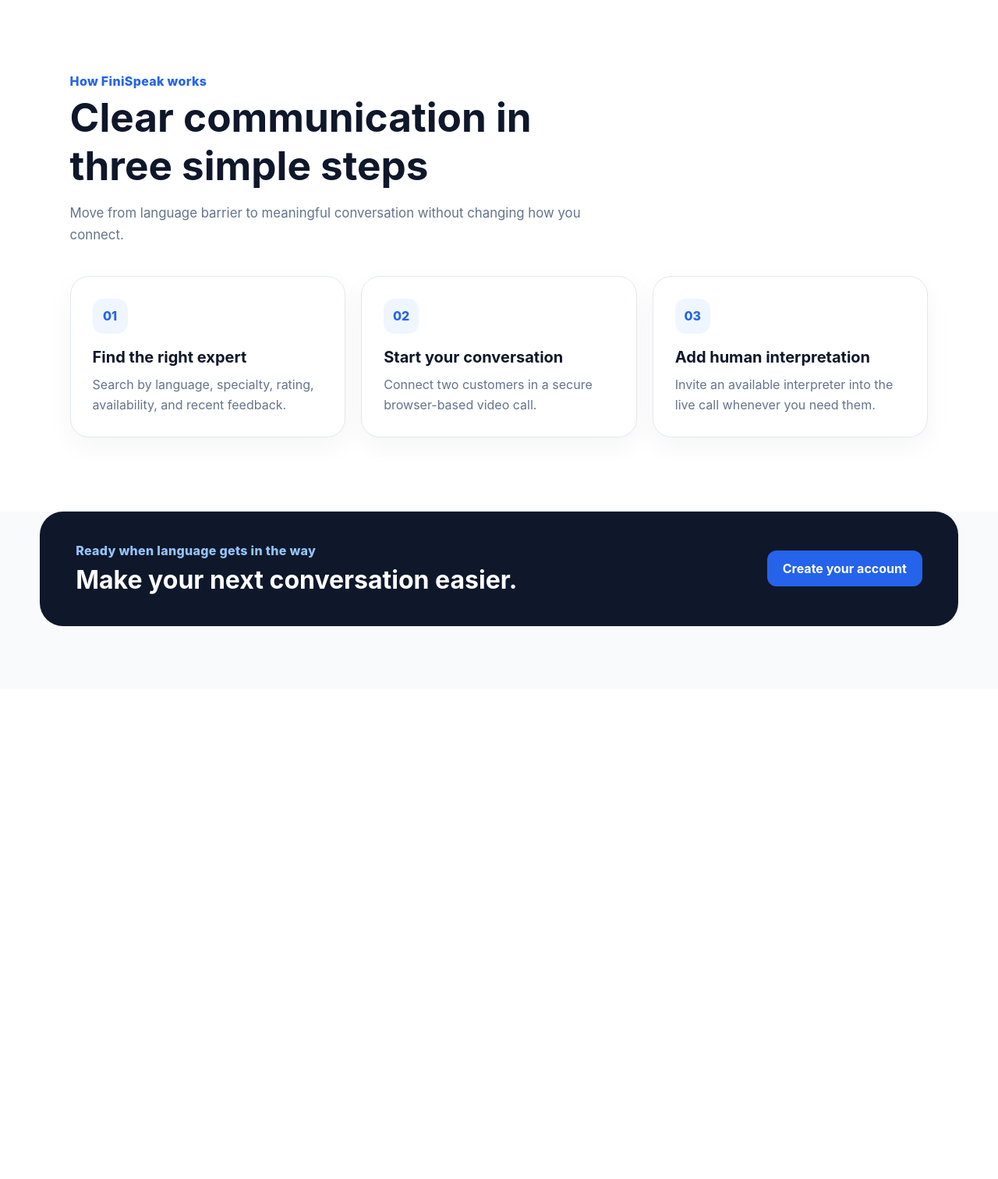
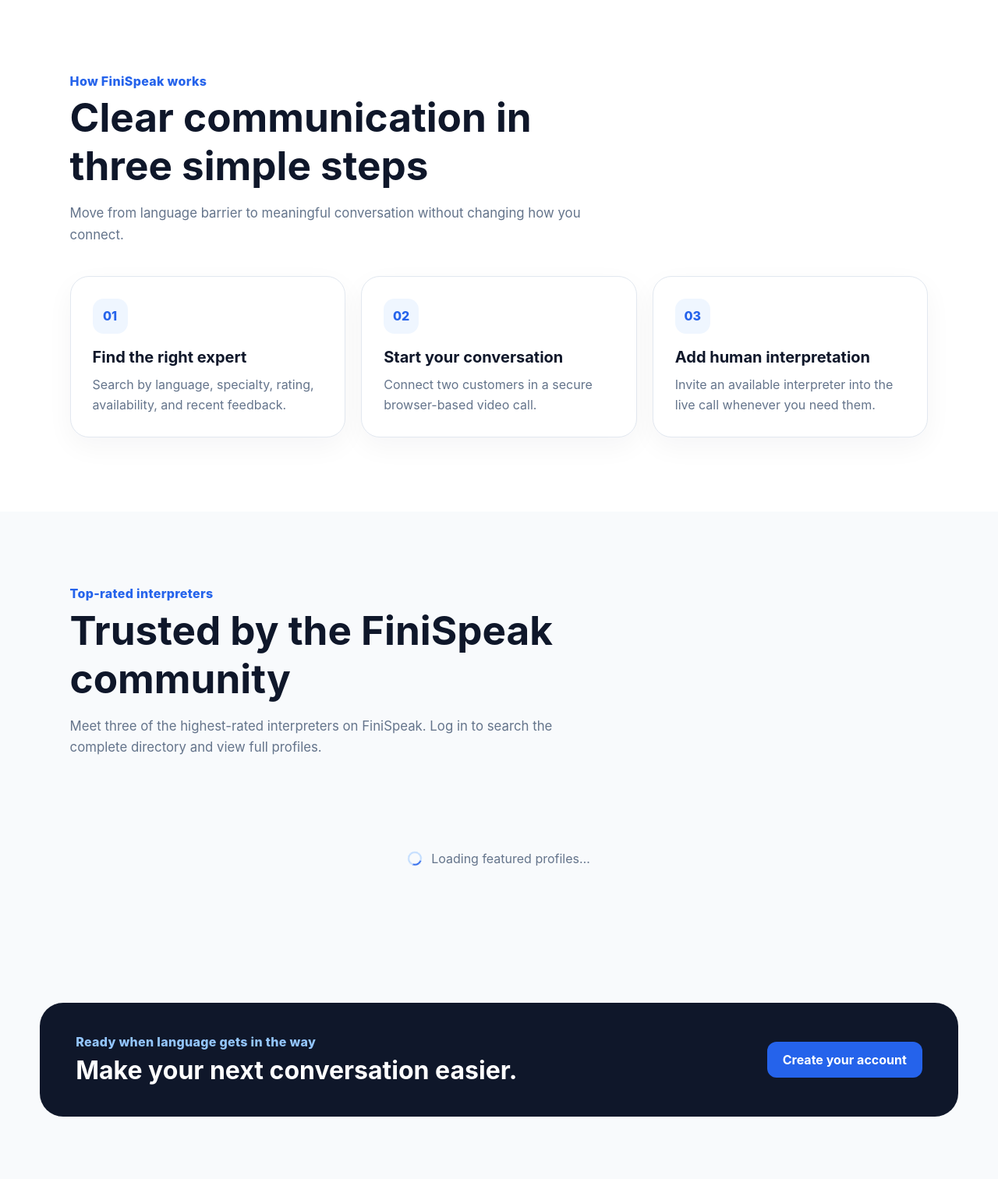
Before and after one commit to trueblood/FiniSpeak, a Flask app: page / in a window 1280 px wide. Shown: the part 1009-2521 px from the top of the page at 78% size. Before the commit the page ends 1812 px from the top, so only its background shows below. Run offline with Flask 3, Linux system fonts and the light colour scheme; some libraries are stand-ins or nearby versions.

Commit message:
updates to profile

```diff
--- a/app.py
+++ b/app.py
@@ -37,7 +37,6 @@ def create_app():
             "measurementId": "FIREBASE_MEASUREMENT_ID",
         }
         config = {client_key: os.getenv(env_key, "") for client_key, env_key in keys.items()}
-        config["storageEnabled"] = os.getenv("FIREBASE_STORAGE_ENABLED", "false").lower() == "true"
         required = ("apiKey", "authDomain", "projectId", "appId")
         if any(not config[k] for k in required):
             return jsonify({"error": "Firebase web configuration is incomplete", "config": config}), 503
--- a/routes/translators.py
+++ b/routes/translators.py
@@ -3,6 +3,29 @@ from flask import Blueprint, jsonify
 from services.firebase_service import get_db
 
 translators_bp = Blueprint("translators", __name__)
+
+PUBLIC_TRANSLATOR_FIELDS = {
+    "bio",
+    "dialects",
+    "displayName",
+    "languages",
+    "photoUrl",
+    "rating",
+    "ratingCount",
+    "specialties",
+    "verificationStatus",
+    "yearsExperience",
+}
+
+
+def _public_translator(doc):
+    data = doc.to_dict()
+    profile = {key: data[key] for key in PUBLIC_TRANSLATOR_FIELDS if key in data}
+    profile["availability"] = {
+        "availableNow": bool(data.get("availability", {}).get("availableNow", False))
+    }
+    profile["id"] = doc.id
+    return profile
 
 
 @translators_bp.get("/")
@@ -12,9 +35,7 @@ def get_translators():
         translators = []
 
         for doc in db.collection("translators").stream():
-            translator = doc.to_dict()
-            translator["id"] = doc.id
-            translators.append(translator)
+            translators.append(_public_translator(doc))
 
         return jsonify(translators)
     except RuntimeError as exc:
--- a/static/css/style.css
+++ b/static/css/style.css
@@ -62,6 +62,7 @@ code { background:#e2e8f0; padding:3px 6px; border-radius:6px; }
 .hero-interpreter strong,.hero-interpreter small { display:block; }.hero-interpreter small { color:#dbeafe; margin-top:3px; }
 .live-dot { width:12px; height:12px; border-radius:50%; background:#4ade80; box-shadow:0 0 0 7px rgba(74,222,128,.18); }
 .landing-section { padding:95px max(7%,calc((100vw - 1280px)/2)); background:#fff; }
+.landing-directory-section { padding:95px max(7%,calc((100vw - 1280px)/2)); background:#f8fafc; scroll-margin-top:24px; }
 .section-intro { max-width:690px; margin-bottom:38px; }.section-intro h2 { font-size:clamp(2rem,4vw,3.3rem); }.section-intro p { font-size:1.05rem; }
 .feature-grid { display:grid; grid-template-columns:repeat(3,minmax(0,1fr)); gap:20px; }
 .feature-card { padding:28px; border:1px solid var(--border); border-radius:24px; background:#fff; box-shadow:0 12px 35px rgba(15,23,42,.045); }
@@ -70,7 +71,7 @@ code { background:#e2e8f0; padding:3px 6px; border-radius:6px; }
 .landing-cta { margin:0 max(4%,calc((100vw - 1280px)/2)) 80px; padding:40px 46px; display:flex; align-items:center; justify-content:space-between; gap:28px; border-radius:30px; background:#0f172a; color:#fff; }
 .landing-cta h2 { margin:.45rem 0 0; }.landing-cta .eyebrow { color:#93c5fd; }
 @media (max-width:900px) { .landing-hero { grid-template-columns:1fr; padding-top:60px; }.hero-visual { min-height:420px; }.feature-grid { grid-template-columns:1fr; }.landing-cta { align-items:flex-start; flex-direction:column; } }
-@media (max-width:650px) { .site-header { align-items:flex-start; padding-top:12px; padding-bottom:12px; }.site-nav { flex-wrap:wrap; justify-content:flex-end; }.nav-link { padding:8px; font-size:.86rem; }.landing-hero { padding:50px 5%; gap:35px; }.landing-hero h1 { font-size:3.25rem; }.hero-visual { min-height:360px; }.hero-person > span { width:82px; height:82px; }.landing-section { padding:65px 5%; }.landing-cta { margin:0 5% 55px; padding:30px; } }
+@media (max-width:650px) { .site-header { align-items:flex-start; padding-top:12px; padding-bottom:12px; }.site-nav { flex-wrap:wrap; justify-content:flex-end; }.nav-link { padding:8px; font-size:.86rem; }.landing-hero { padding:50px 5%; gap:35px; }.landing-hero h1 { font-size:3.25rem; }.hero-visual { min-height:360px; }.hero-person > span { width:82px; height:82px; }.landing-section,.landing-directory-section { padding:65px 5%; }.landing-cta { margin:0 5% 55px; padding:30px; } }
 
 .transcript-card { max-width:1300px; margin:28px auto 0; background:#fff; border:1px solid var(--border); border-radius:20px; padding:22px; }
 .transcript-header { display:flex; align-items:center; justify-content:space-between; gap:16px; border-bottom:1px solid var(--border); padding-bottom:14px; }
@@ -176,6 +177,10 @@ button:disabled { cursor:wait; opacity:.72; }
 .directory-available input { width:auto; margin:0; accent-color:var(--primary); }
 .directory-results-heading { display:flex; justify-content:space-between; align-items:center; margin:22px 2px 12px; }.directory-results-heading p { margin:0; font-weight:700; }
 .interpreter-directory { display:grid; grid-template-columns:repeat(2,minmax(0,1fr)); gap:16px; }
+.featured-interpreter-grid { grid-template-columns:repeat(3,minmax(0,1fr)); }
+.featured-interpreter-card { cursor:default; }
+.featured-interpreter-card:hover { transform:none; border-color:var(--border); box-shadow:0 9px 28px rgba(15,23,42,.045); }
+.featured-profile-login { margin-top:14px; padding:0; }
 .directory-loading,.directory-empty { grid-column:1/-1; min-height:180px; display:flex; align-items:center; justify-content:center; gap:12px; color:var(--muted); }
 .directory-loading .button-spinner { border-color:#bfdbfe; border-top-color:var(--primary); }
 .interpreter-card { display:grid; grid-template-columns:auto minmax(0,1fr); gap:16px; width:100%; padding:22px; border:1px solid var(--border); border-radius:20px; background:#fff; color:var(--dark); text-align:left; box-shadow:0 9px 28px rgba(15,23,42,.045); cursor:pointer; transition:transform .18s ease,border-color .18s ease,box-shadow .18s ease; }
@@ -196,7 +201,7 @@ button:disabled { cursor:wait; opacity:.72; }
 .profile-detail-grid { display:grid; grid-template-columns:minmax(0,1fr) 300px; gap:34px; padding:36px; }.profile-main-content { display:grid; gap:36px; }.profile-main-content section { padding-bottom:34px; border-bottom:1px solid var(--border); }.profile-main-content section:last-child { border-bottom:0; padding-bottom:0; }.profile-main-content h2 { font-size:1.55rem; }
 .profile-facts { align-self:start; position:sticky; top:100px; box-shadow:none; }.profile-facts dl { margin:0; }.profile-facts dl div { padding:15px 0; border-bottom:1px solid var(--border); }.profile-facts dl div:last-child { border:0; }.profile-facts dt { color:var(--muted); font-size:.78rem; font-weight:800; text-transform:uppercase; letter-spacing:.04em; }.profile-facts dd { margin:6px 0 0; font-weight:700; line-height:1.45; }
 .reviews-heading { display:flex; justify-content:space-between; gap:20px; align-items:flex-start; }.review-summary { text-align:right; }.review-list { display:grid; gap:12px; margin-top:18px; }.review-card { padding:18px; border:1px solid var(--border); border-radius:16px; background:#f8fafc; }.review-card-header { display:flex; align-items:flex-start; justify-content:space-between; gap:12px; }.review-card strong,.review-card small { display:block; }.review-card small { color:var(--muted); margin-top:3px; }.review-card p { margin:12px 0 0; color:var(--dark); }
-@media (max-width:1000px) { .directory-filters { grid-template-columns:repeat(2,minmax(0,1fr)); }.interpreter-directory { grid-template-columns:1fr; }.profile-detail-grid { grid-template-columns:1fr; }.profile-facts { position:static; } }
+@media (max-width:1000px) { .directory-filters { grid-template-columns:repeat(2,minmax(0,1fr)); }.interpreter-directory,.featured-interpreter-grid { grid-template-columns:1fr; }.profile-detail-grid { grid-template-columns:1fr; }.profile-facts { position:static; } }
 @media (max-width:650px) { .directory-filters { grid-template-columns:1fr; }.profile-detail-hero { grid-template-columns:1fr; justify-items:start; padding:24px; }.profile-detail-grid { padding:24px; }.reviews-heading { flex-direction:column; }.review-summary { text-align:left; } }
 
 /* Database-backed interpreter taxonomy tags */
--- a/static/js/app.js
+++ b/static/js/app.js
@@ -29,8 +29,15 @@ const defaultTaxonomy = {
     dialects: ["Mexican Spanish", "Caribbean Spanish", "Castilian Spanish", "Latin American Spanish", "Brazilian Portuguese", "European Portuguese", "Modern Standard Arabic", "Egyptian Arabic", "Levantine Arabic", "Gulf Arabic", "Mandarin", "Cantonese"],
     specialties: ["Medical", "Education", "Legal", "Business", "Financial", "Government", "Social Services", "Mental Health", "Immigration", "Community", "Technical", "Conference"]
 };
+const profilePhotoTypes = {
+    "image/jpeg": "jpg",
+    "image/png": "png",
+    "image/webp": "webp"
+};
 
 async function boot() {
+    bindUI();
+    loadFeaturedProfiles();
     try {
         const response = await fetch("/api/firebase-config");
         const config = await response.json();
@@ -38,12 +45,10 @@ async function boot() {
         const firebaseApp = initializeApp(config);
         auth = getAuth(firebaseApp);
         db = getFirestore(firebaseApp);
-        storage = config.storageEnabled ? getStorage(firebaseApp) : null;
-        bindUI();
+        storage = config.storageBucket ? getStorage(firebaseApp) : null;
         onAuthStateChanged(auth, handleAuthState);
     } catch (error) {
         $("status").textContent = `${error.message}. Add the Firebase web values to .env.`;
-        bindUI();
     }
 }
 
@@ -108,14 +113,19 @@ function bindUI() {
     $("directoryRating").addEventListener("change", filterInterpreterDirectory);
     $("directorySort").addEventListener("change", filterInterpreterDirectory);
     $("directoryAvailable").addEventListener("change", filterInterpreterDirectory);
-    $("backToDirectory").onclick = () => { show("dashboardView"); openDashboardPanel("directory"); };
-    $("profileStartCall").onclick = () => { show("dashboardView"); openDashboardPanel("home"); $("receiverEmail")?.focus(); };
+    $("backToDirectory").onclick = openInterpreterDirectory;
+    $("profileStartCall").onclick = () => {
+        if (!currentUser) return openAuth(false, "customer");
+        show("dashboardView");
+        openDashboardPanel("home");
+        $("receiverEmail")?.focus();
+    };
 }
 
 function openInterpreterDirectory() {
     if (!currentUser) {
         openAuth(false, "customer");
-        $("authStatus").textContent = "Log in to browse interpreter profiles.";
+        $("authStatus").textContent = "Log in to search the complete interpreter directory.";
         return;
     }
     show("dashboardView");
@@ -278,15 +288,58 @@ function openDashboardPanel(panel) {
     if (panel === "directory") loadInterpreterDirectory();
 }
 
+async function fetchPublicProfiles() {
+    const response = await fetch("/api/translators/");
+    const payload = await response.json();
+    if (!response.ok) throw new Error(payload.error || "Could not load interpreter profiles");
+    return payload.filter(profile => profile.displayName);
+}
+
+async function loadFeaturedProfiles() {
+    const container = $("featuredInterpreters");
+    try {
+        const profiles = await fetchPublicProfiles();
+        profiles.sort((a, b) => Number(b.rating || 0) - Number(a.rating || 0) || Number(b.ratingCount || 0) - Number(a.ratingCount || 0));
+        renderFeaturedProfiles(profiles.slice(0, 3));
+    } catch (error) {
+        console.error("Featured profiles failed:", error);
+        container.innerHTML = '<div class="directory-empty">Featured profiles are temporarily unavailable.</div>';
+    }
+}
+
+function renderFeaturedProfiles(profiles) {
+    const container = $("featuredInterpreters");
+    if (!profiles.length) {
+        container.innerHTML = '<div class="directory-empty">Featured interpreter profiles are coming soon.</div>';
+        return;
+    }
+    container.replaceChildren(...profiles.map(profile => {
+        const card = document.createElement("article");
+        card.className = "interpreter-card featured-interpreter-card";
+        const tags = [...(profile.languages || []), ...(profile.specialties || [])].slice(0, 3);
+        card.innerHTML = `
+            <div class="directory-avatar">${escapeHtml(profileInitials(profile.displayName))}</div>
+            <div>
+                <div class="interpreter-card-header"><div><h3>${escapeHtml(profile.displayName)}</h3>${ratingMarkup(profile.rating, profile.ratingCount)}</div><span class="availability-dot${profile.availability?.availableNow ? " available" : ""}" title="${profile.availability?.availableNow ? "Available now" : "Currently unavailable"}"></span></div>
+                <p class="card-bio">${escapeHtml(profile.bio || "Professional FiniSpeak interpreter profile.")}</p>
+                <div class="directory-tags">${tags.map(tag => `<span class="directory-tag">${escapeHtml(tag)}</span>`).join("")}</div>
+                <button class="text-button featured-profile-login" type="button">Log in to view profile</button>
+            </div>`;
+        setProfileAvatar(card.querySelector(".directory-avatar"), profile);
+        card.querySelector(".featured-profile-login").onclick = () => {
+            openAuth(false, "customer");
+            $("authStatus").textContent = "Log in to view complete interpreter profiles.";
+        };
+        return card;
+    }));
+}
+
 async function loadInterpreterDirectory() {
     const container = $("interpreterDirectory");
     container.innerHTML = '<div class="directory-loading"><span class="button-spinner" aria-hidden="true"></span>Loading profiles…</div>';
     $("directoryResultCount").textContent = "Loading interpreters…";
     try {
-        const snapshot = await getDocs(collection(db, "translators"));
-        directoryProfiles = snapshot.docs
-            .map(document => ({ id: document.id, ...document.data() }))
-            .filter(profile => profile.displayName);
+        directoryProfiles = await fetchPublicProfiles();
         filterInterpreterDirectory();
     } catch (error) {
         console.error("Interpreter directory failed:", error);
@@ -312,9 +365,8 @@ function filterInterpreterDirectory() {
     });
 
     profiles.sort((a, b) => {
-        if (sort === "recent-review") return latestReviewMillis(b) - latestReviewMillis(a) || Number(b.rating || 0) - Number(a.rating || 0);
-        if (sort === "newest") return profileTimestampMillis(b.updatedAt || b.createdAt) - profileTimestampMillis(a.updatedAt || a.createdAt);
         if (sort === "experience") return Number(b.yearsExperience || 0) - Number(a.yearsExperience || 0);
+        if (sort === "name") return String(a.displayName || "").localeCompare(String(b.displayName || ""));
         return Number(b.rating || 0) - Number(a.rating || 0) || Number(b.ratingCount || 0) - Number(a.ratingCount || 0);
     });
     renderInterpreterDirectory(profiles);
@@ -371,19 +423,9 @@ async function openPublicProfile(profile) {
         ? `${availability.days.map(day => day.slice(0, 3).replace(/^./, value => value.toUpperCase())).join(", ")}${availability.start && availability.end ? ` · ${availability.start}–${availability.end}` : ""}`
         : "Schedule not listed";
     $("publicProfileReviewSummary").innerHTML = ratingMarkup(profile.rating, profile.ratingCount);
-    $("publicProfileReviews").innerHTML = '<div class="directory-loading"><span class="button-spinner" aria-hidden="true"></span>Loading reviews…</div>';
+    $("publicProfileReviews").innerHTML = "<p>Sign in to see detailed community feedback and start a call.</p>";
     show("profileView");
     window.scrollTo({ top: 0, behavior: "smooth" });
-
-    let reviews = Array.isArray(profile.recentReviews) ? [...profile.recentReviews] : [];
-    try {
-        const snapshot = await getDocs(collection(db, "translators", profile.id, "reviews"));
-        reviews = snapshot.docs.map(document => ({ id: document.id, ...document.data() }));
-    } catch (error) {
-        console.warn("Review collection unavailable; using embedded recent reviews:", error);
-    }
-    reviews.sort((a, b) => profileTimestampMillis(b.createdAt) - profileTimestampMillis(a.createdAt));
-    renderProfileReviews(reviews.slice(0, 6));
 }
 
 function renderProfileTags(container, label, values) {
@@ -720,7 +762,7 @@ function setInterpreterPhoto(url) {
 function previewInterpreterPhoto() {
     const file = $("interpreterPhoto").files?.[0];
     if (!file) return;
-    if (!file.type.startsWith("image/")) { $("interpreterProfileStatus").textContent = "Choose an image file."; return; }
+    if (!profilePhotoTypes[file.type]) { $("interpreterProfileStatus").textContent = "Choose a JPG, PNG, or WebP image."; $("interpreterPhoto").value = ""; return; }
     if (file.size > 5 * 1024 * 1024) { $("interpreterProfileStatus").textContent = "Profile photos must be under 5 MB."; $("interpreterPhoto").value = ""; return; }
     const reader = new FileReader();
     reader.onload = () => setInterpreterPhoto(reader.result);
@@ -799,9 +841,12 @@ async function saveInterpreterProfile(e, draft = false) {
             if (!storage) {
                 photoUploadError = new Error("Firebase Storage is not configured");
             } else try {
-                const extension = (file.name.split(".").pop() || "jpg").replace(/[^a-z0-9]/gi, "").toLowerCase();
+                const extension = profilePhotoTypes[file.type];
                 const photoRef = storageRef(storage, `interpreter-profiles/${currentUser.uid}/profile.${extension}`);
-                await uploadBytes(photoRef, file, { contentType: file.type });
+                await uploadBytes(photoRef, file, {
+                    contentType: file.type,
+                    cacheControl: "public,max-age=3600"
+                });
                 photoUrl = await getDownloadURL(photoRef);
             } catch (error) {
                 photoUploadError = error;
@@ -832,7 +877,7 @@ async function saveInterpreterProfile(e, draft = false) {
         updateInterpreterCompletion(data);
         renderTranslatorDashboard();
         if (photoUploadError) {
-            status.textContent = "Profile saved, but the photo could not upload because Firebase Storage is not configured. Your selected photo is still here to retry later.";
+            status.textContent = `Profile saved, but the photo could not upload: ${photoUploadError.message}. Your selected photo is still here to retry.`;
         } else {
             status.textContent = completion === 100 ? "Interpreter profile saved. Your onboarding information is complete." : "Draft saved. You can finish onboarding later.";
         }
--- a/templates/index.html
+++ b/templates/index.html
@@ -46,6 +46,10 @@
                 <article class="feature-card"><span class="feature-number">02</span><h3>Start your conversation</h3><p>Connect two customers in a secure browser-based video call.</p></article>
                 <article class="feature-card"><span class="feature-number">03</span><h3>Add human interpretation</h3><p>Invite an available interpreter into the live call whenever you need them.</p></article>
             </div>
+        </div>
+        <div id="featuredProfiles" class="landing-directory-section">
+            <div class="section-intro"><span class="eyebrow">Top-rated interpreters</span><h2>Trusted by the FiniSpeak community</h2><p>Meet three of the highest-rated interpreters on FiniSpeak. Log in to search the complete directory and view full profiles.</p></div>
+            <div id="featuredInterpreters" class="interpreter-directory featured-interpreter-grid" aria-live="polite"><div class="directory-loading"><span class="button-spinner" aria-hidden="true"></span>Loading featured profiles…</div></div>
         </div>
         <div class="landing-cta"><div><span class="eyebrow">Ready when language gets in the way</span><h2>Make your next conversation easier.</h2></div><button id="landingCta" type="button">Create your account</button></div>
     </section>
@@ -135,11 +139,11 @@
                 </div>
 
                 <div id="dashboardDirectory" class="dashboard-panel hidden">
-                    <div class="dashboard-heading"><div><span class="eyebrow">Interpreter directory</span><h2>Find the right interpreter</h2><p>Search completed profiles and compare expertise, ratings, availability, and recent feedback.</p></div></div>
+                    <div class="dashboard-heading"><div><span class="eyebrow">Interpreter directory</span><h2>Find the right interpreter</h2><p>Search profiles and compare expertise, ratings, and availability.</p></div></div>
                     <div class="directory-filters card" aria-label="Interpreter filters">
                         <label class="directory-search" for="directorySearch">Search<input id="directorySearch" type="search" placeholder="Name, language, specialty, or keyword"></label>
                         <label for="directoryRating">Minimum rating<select id="directoryRating"><option value="0">Any rating</option><option value="3">3+ stars</option><option value="4">4+ stars</option><option value="4.5">4.5+ stars</option></select></label>
-                        <label for="directorySort">Sort by<select id="directorySort"><option value="top-rated">Top rated</option><option value="recent-review">Most recent reviews</option><option value="newest">Newest profiles</option><option value="experience">Most experienced</option></select></label>
+                        <label for="directorySort">Sort by<select id="directorySort"><option value="top-rated">Top rated</option><option value="experience">Most experienced</option><option value="name">Name</option></select></label>
                         <label class="directory-available"><input id="directoryAvailable" type="checkbox"> Available now</label>
                     </div>
                     <div class="directory-results-heading"><p id="directoryResultCount">Loading interpreters…</p></div>
```
Also changed, not shown: .github/workflows/deploy.yml, README.md, firebase.json, 3 other files.
